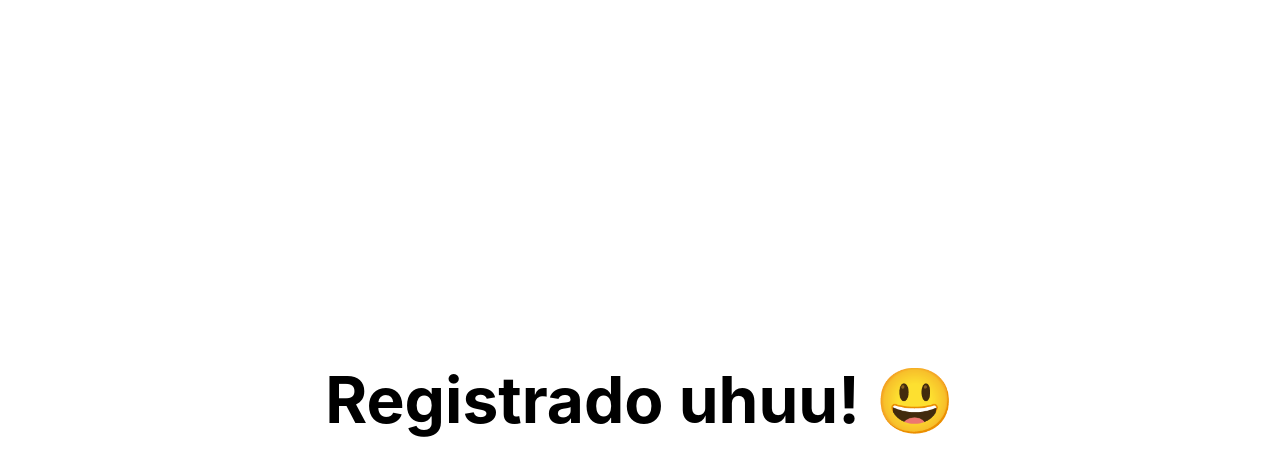
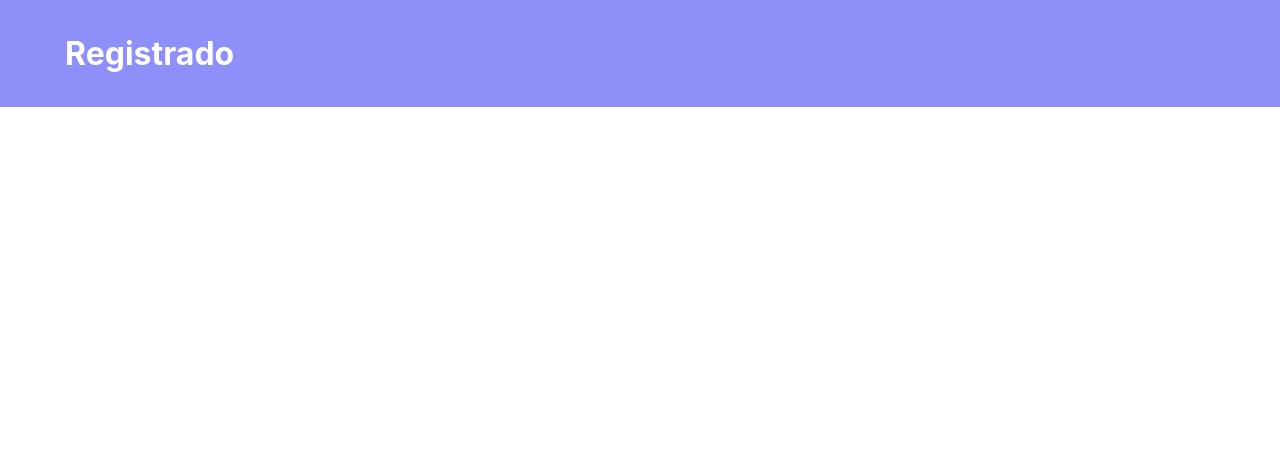
Before and after one commit to adilsongb/registrado-app, a Next.js app in the folder frontend/: page / in a window 1280 px wide. Shown: the top 476 px of the page. Built offline with nearby package versions, Linux system fonts and the light colour scheme.

Commit message:
Feat(frontend): adiciona sass

```diff
--- a/frontend/package.json
+++ b/frontend/package.json
@@ -10,8 +10,10 @@
   },
   "dependencies": {
     "next": "12.1.6",
+    "node-sass": "^7.0.1",
     "react": "18.1.0",
-    "react-dom": "18.1.0"
+    "react-dom": "18.1.0",
+    "sass": "^1.51.0"
   },
   "devDependencies": {
     "@types/node": "17.0.33",
--- a/frontend/pages/_app.tsx
+++ b/frontend/pages/_app.tsx
@@ -1,5 +1,4 @@
-import '../styles/globals.css';
-import '../styles/Home.css';
+import '../styles/globals.scss'
 
 import type { AppProps } from 'next/app';
 
--- a/frontend/pages/index.tsx
+++ b/frontend/pages/index.tsx
@@ -1,19 +1,24 @@
 import type { NextPage } from 'next';
 import Head from 'next/head';
+import styles from '../styles/Home.module.scss'
 
 const Home: NextPage = () => {
   return (
-    <div className="container">
+    <div className={ styles.container }>
       <Head>
         <title>Registrado</title>
         <meta name="description" content="Generated by create next app" />
         <link rel="icon" href="/favicon.ico" />
       </Head>
 
-      <main className="main">
-        <h1 className="title">
-          Registrado uhuu! 😃
-        </h1>
+      <main className={ styles.main }>
+        <header className={ styles.header }>
+          <div className={ styles.headerContainer }>
+            <h1 className={ styles.title }>
+              Registrado
+            </h1>
+          </div>
+        </header>
       </main>
     </div>
   )
--- a/frontend/styles/Home.css
+++ /dev/null
@@ -1,116 +0,0 @@
-.container {
-  padding: 0 2rem;
-}
-
-.main {
-  min-height: 100vh;
-  padding: 4rem 0;
-  flex: 1;
-  display: flex;
-  flex-direction: column;
-  justify-content: center;
-  align-items: center;
-}
-
-.footer {
-  display: flex;
-  flex: 1;
-  padding: 2rem 0;
-  border-top: 1px solid #eaeaea;
-  justify-content: center;
-  align-items: center;
-}
-
-.footer a {
-  display: flex;
-  justify-content: center;
-  align-items: center;
-  flex-grow: 1;
-}
-
-.title a {
-  color: #0070f3;
-  text-decoration: none;
-}
-
-.title a:hover,
-.title a:focus,
-.title a:active {
-  text-decoration: underline;
-}
-
-.title {
-  margin: 0;
-  line-height: 1.15;
-  font-size: 4rem;
-}
-
-.title,
-.description {
-  text-align: center;
-}
-
-.description {
-  margin: 4rem 0;
-  line-height: 1.5;
-  font-size: 1.5rem;
-}
-
-.code {
-  background: #fafafa;
-  border-radius: 5px;
-  padding: 0.75rem;
-  font-size: 1.1rem;
-  font-family: Menlo, Monaco, Lucida Console, Liberation Mono, DejaVu Sans Mono,
-    Bitstream Vera Sans Mono, Courier New, monospace;
-}
-
-.grid {
-  display: flex;
-  align-items: center;
-  justify-content: center;
-  flex-wrap: wrap;
-  max-width: 800px;
-}
-
-.card {
-  margin: 1rem;
-  padding: 1.5rem;
-  text-align: left;
-  color: inherit;
-  text-decoration: none;
-  border: 1px solid #eaeaea;
-  border-radius: 10px;
-  transition: color 0.15s ease, border-color 0.15s ease;
-  max-width: 300px;
-}
-
-.card:hover,
-.card:focus,
-.card:active {
-  color: #0070f3;
-  border-color: #0070f3;
-}
-
-.card h2 {
-  margin: 0 0 1rem 0;
-  font-size: 1.5rem;
-}
-
-.card p {
-  margin: 0;
-  font-size: 1.25rem;
-  line-height: 1.5;
-}
-
-.logo {
-  height: 1em;
-  margin-left: 0.5rem;
-}
-
-@media (max-width: 600px) {
-  .grid {
-    width: 100%;
-    flex-direction: column;
-  }
-}
--- /dev/null
+++ b/frontend/styles/Home.module.scss
@@ -0,0 +1,17 @@
+@import 'variables';
+@import 'mixins';
+
+.main {
+  .header {
+    background-color: $primary-color;
+
+    &Container {
+      @include container;
+    }
+
+    .title {
+      color: $secondary-color;
+      margin: 10px;
+    }
+  }
+}
--- /dev/null
+++ b/frontend/styles/_mixins.scss
@@ -0,0 +1,7 @@
+@import 'variables';
+
+@mixin container {
+  max-width: $container-width;
+  padding: 1.5rem 0;
+  margin: 0 auto;
+}
--- /dev/null
+++ b/frontend/styles/_variables.scss
@@ -0,0 +1,5 @@
+$primary-color: rgb(143, 143, 250);
+$secondary-color: #ffffff;
+$text-color: #777;
+$bg-color: #000;
+$container-width: 1170px;
```
Also changed, not shown: frontend/styles/globals.scss (renamed from frontend/styles/globals.css), 1 other file (tests, documents, lock files or other folders).
